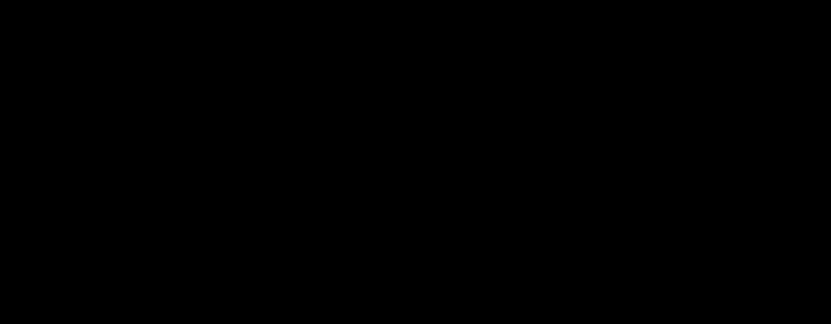
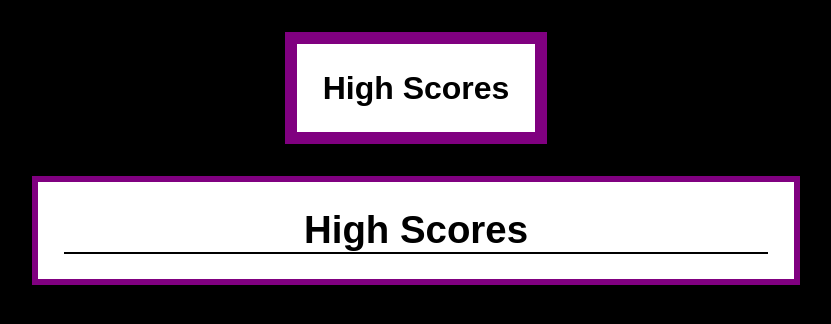
Before and after one commit to noahslusher/coding-quiz, a plain HTML site: page highscores.html in a window 1280 px wide. Shown: the whole page, without its empty margins (224-1055 px from the left). Drawn offline with Linux system fonts and the light colour scheme.

Commit message:
finished local storage and highscore page

```diff
--- /dev/null
+++ b/assets/css/highscores.css
@@ -0,0 +1,64 @@
+* {
+ font-family: Arial, Helvetica, sans-serif;
+ margin: 0;
+ padding: 0;
+ box-sizing: border-box;
+}
+
+body {
+ background-color: black;
+
+}
+
+header {
+ display: flex;
+ justify-content: center;
+ padding: 2rem;
+}
+
+header h1 {
+ color: black;
+ padding: 2vw;
+ background-color: white;
+ border: 1vw solid purple;
+}
+
+section {
+ display: flex;
+ justify-content: center;
+
+}
+
+section h2 {
+ display: flex;
+ justify-content: center;
+}
+
+.highscores {
+ justify-content: center;
+ align-items: center;
+ flex-direction: column;
+ color: black;
+ padding: 2vw;
+ background-color: white;
+ border: 0.5vw solid purple;
+ width: 60%;
+}
+
+#heading {
+ display: flex;
+ flex-direction: column;
+ justify-content: center;
+ font-size: 2vw;
+ border-bottom: 0.2vw solid black;
+ width: 100%;
+ padding: 0 2vw 0 2vw;
+}
+
+#scores-list {
+ display: flex;
+ flex-direction: column;
+ justify-content: center;
+ align-items: center;
+ font-size: 2.5vw;
+}
--- /dev/null
+++ b/assets/js/highscores.js
@@ -0,0 +1,14 @@
+// Highscores Page JavaScript
+
+const highScores = JSON.parse(localStorage.getItem("highScores")) || [];
+
+var highscoreList = document.getElementById('scores-list')
+highscoreList.innerHTML = highScores
+.map(score => {
+ return `<li> ${score.name} - ${score.score}</li>`
+});
+ highscoreList.textContent =
+
+//JSON.parse(localStorage.getItem("highScores")) || [];
+console.log(score)
+//highscoreList.textContent = localStorage.getItem('highscore')
--- a/highscores.html
+++ b/highscores.html
@@ -6,13 +6,25 @@
  <meta name="viewport" content="width=device-width, initial-scale=1.0"/>
  <meta http-equiv="X-UA-Compatible" content="ie-edge"/>
  <title>Coding Quiz</title>
- <link rel="stylesheet" href="./assets/css/styles.css"/>
+ <link rel="stylesheet" href="./assets/css/highscores.css"/>
 </head>
 
 <body>
  <header class="header">
+  <h1>High Scores</h1>
+ </header>
 
+ <section>
+  <div class="highscores">
+   <div id="heading">
+    <h2>High Scores</h2>
+    <div id="scores"></div>
+     <ol id="scores-list">
 
- </header>
+     </ol>
+   </div>
+  </div>
+ </section>
+ <script src="./assets/js/highscores.js" ></script>
 </body>
 </html>
```
Also changed, not shown: assets/js/script.js (+48 -17 lines), index.html (+1 -1 lines).
